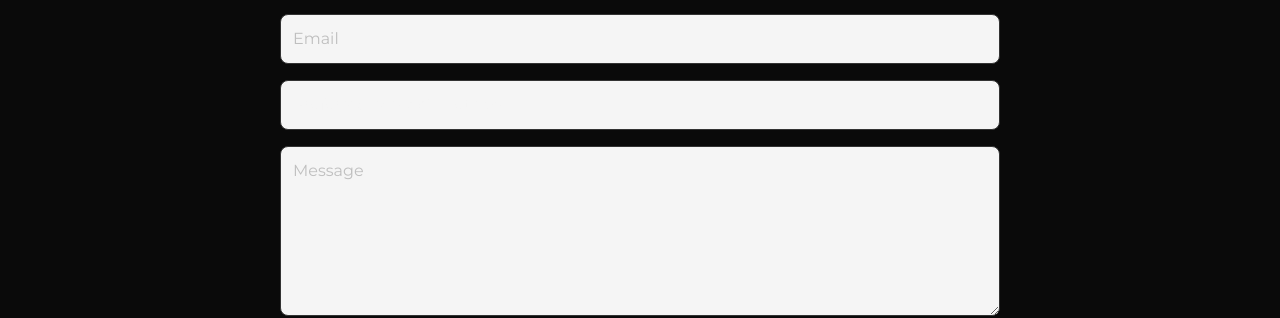
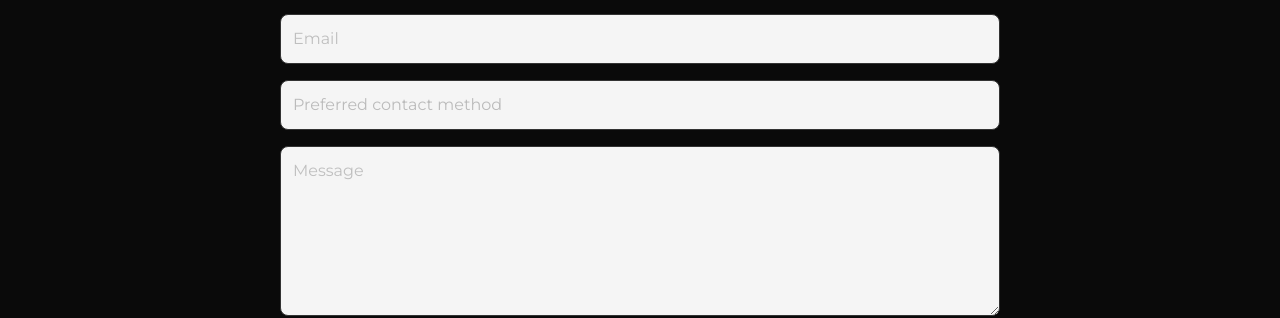
Before and after one commit to m33lucky-benny/test, a Jekyll site: the page built from contactus.html, in a window 1280 px wide. Shown: the part 256-574 px from the top of the page. Built offline with Jekyll 4.4.1, drawn with Linux system fonts in a browser that asks for light colours.

Commit message:
Update _contact.scss

```diff
--- a/_sass/components/_contact.scss
+++ b/_sass/components/_contact.scss
@@ -120,3 +120,11 @@
     padding-top: 1.5rem;
   }
 }
+
+.contact-form select {
+  color: #bbb; // placeholder color by default
+}
+
+.contact-form select:valid {
+  color: #fff; // real option selected
+}
```
